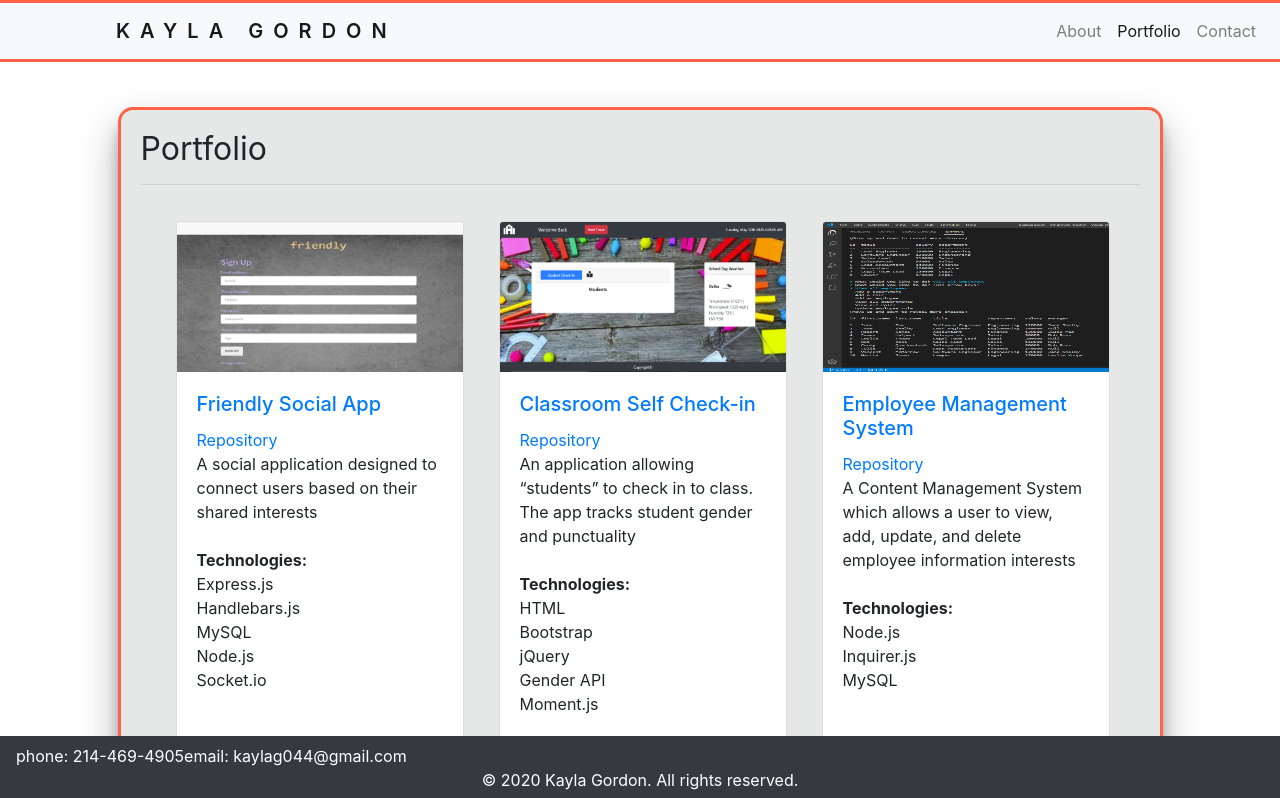
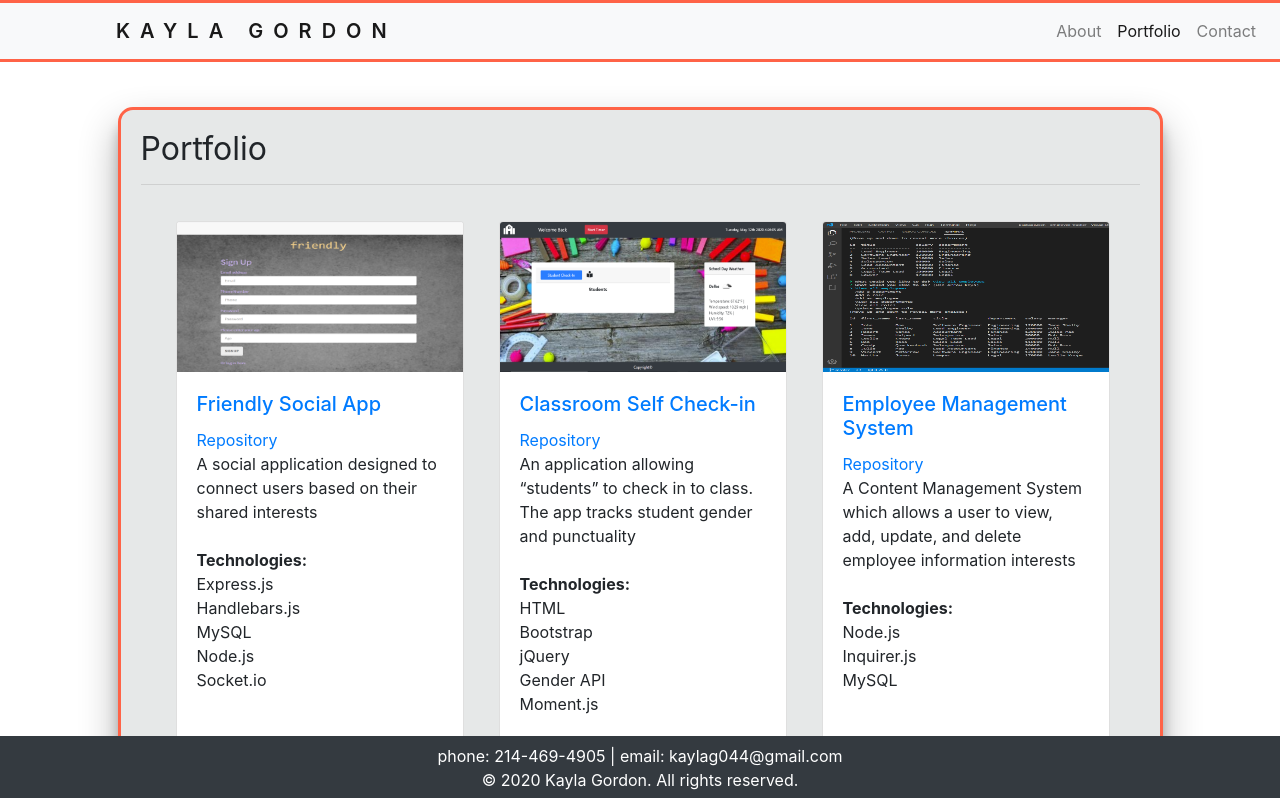
Before and after one commit to kayla8693/my-portfolio-react, a React (Create React App) app in the folder client/: page /portfolio in a window 1280 px wide. Shown: the top 798 px of the page. Built offline with nearby package versions, Linux system fonts and the light colour scheme; grey boxes are pictures that could not be loaded.

Commit message:
updated portfolio w new app; added contact info to footer

```diff
--- a/client/src/App.css
+++ b/client/src/App.css
@@ -103,11 +103,3 @@ li {
   width: 100%;
   margin-right: 0;
 }
-
-.myPhone {
-  text-align: left;
-}
-
-.myEmail {
-  text-align: right;
-}
--- a/client/src/components/Footer.js
+++ b/client/src/components/Footer.js
@@ -4,11 +4,9 @@ function Footer() {
     return (
 
         <nav className="navbar fixed-bottom navbar-dark bg-dark footer">
-            <row>
-            <span className="myPhone">phone: 214-469-4905</span>
-            <span className="myEmail">email: kaylag044@gmail.com</span>
-            </row>
-            <br></br>
+            <span className="footer-text">phone: 214-469-4905 | email: kaylag044@gmail.com</span>
+
+
 
             <span className="footer-text">© 2020 Kayla Gordon. All rights reserved.</span>
         </nav>
--- a/client/src/projects.json
+++ b/client/src/projects.json
@@ -74,7 +74,7 @@
         "title": "Google Books Search",
         "deployed": "https://react-google-books-20.herokuapp.com/",
         "repo": "https://github.com/kayla8693/google-books-search",
-        "image": "google-books",
+        "image": "google-books.png",
         "description": "An app designed to search the Google Books API. Allows users to save books in order to review or purchase later",
         "techs": [
             "React",
```
